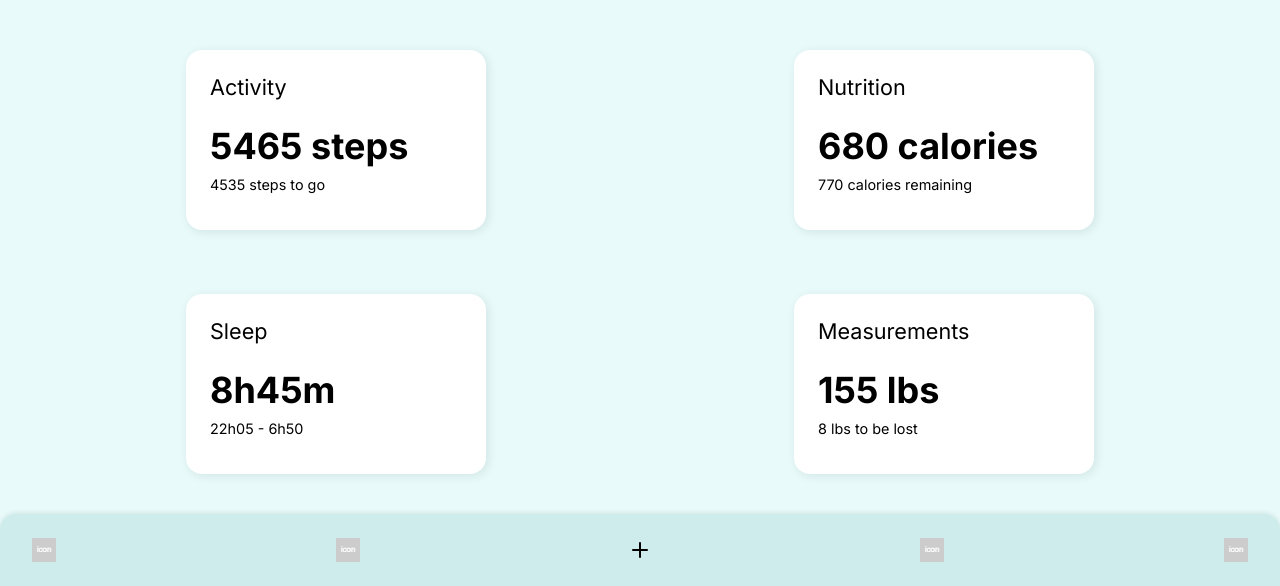
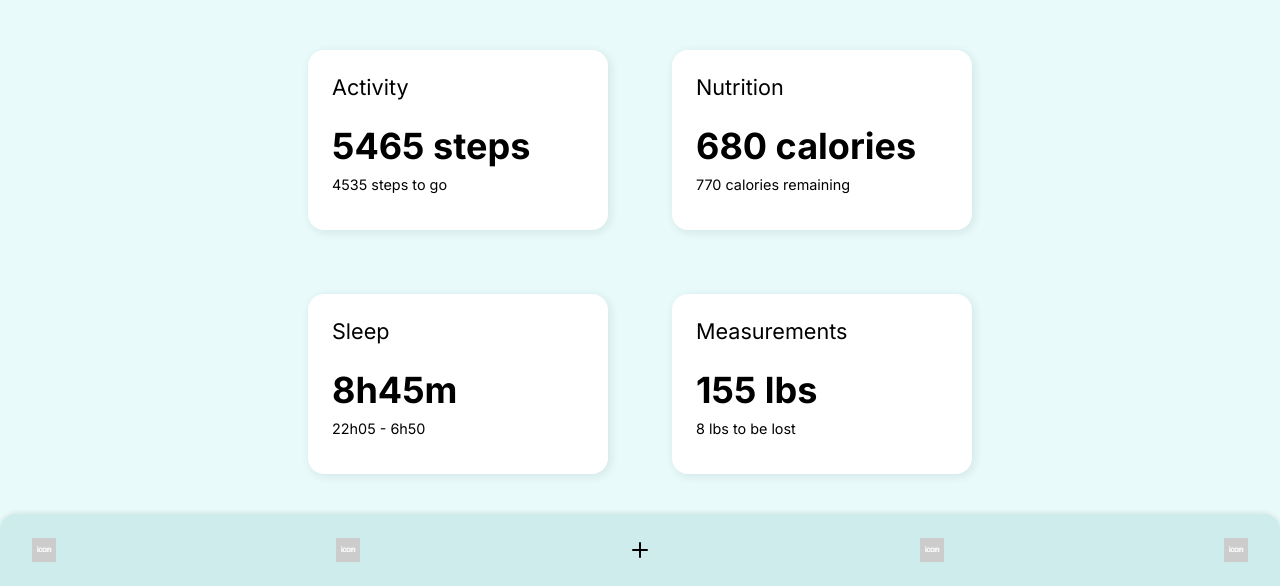
Before and after one commit to xshujo/betterment, a plain HTML site: page prototype/index.html in a window 1280 px wide. Shown: the part 214-800 px from the top of the page. Drawn offline with Linux system fonts and the light colour scheme.

Commit message:
Adjusted grid responsiveness

```diff
--- a/prototype/style.css
+++ b/prototype/style.css
@@ -10,6 +10,10 @@
     padding: 0;
 }
 
+html {
+    scroll-behavior: smooth;
+}
+
 a {
     all: unset;
     cursor: pointer;
@@ -17,6 +21,9 @@ a {
 
 body {
     background-color: rgb(232, 250, 249);
+    display: flex;
+    flex-direction: column;
+    align-items: center;
 }
 
 header {
@@ -54,6 +61,7 @@ header div p span {
 }
 
 main {
+    width: 100%;
     min-height: 67svh;
     /* background-color: red; */
     padding: 0 5vw 7rem 5vw;
@@ -128,9 +136,11 @@ input#add-post+label span:last-of-type {
 
 @media only screen and (min-width:510px) {
     main {
+        max-width: calc(600px + 15vw);
         display: grid;
         grid-template-columns: repeat(2, 1fr);
         grid-template-rows: repeat(2, 1fr);
+        place-items: center;
         gap: 5vw;
     }
 
@@ -138,6 +148,5 @@ input#add-post+label span:last-of-type {
         width: 100%;
         max-width: 300px;
         height: 100%;
-        place-self: center;
     }
 }
```
